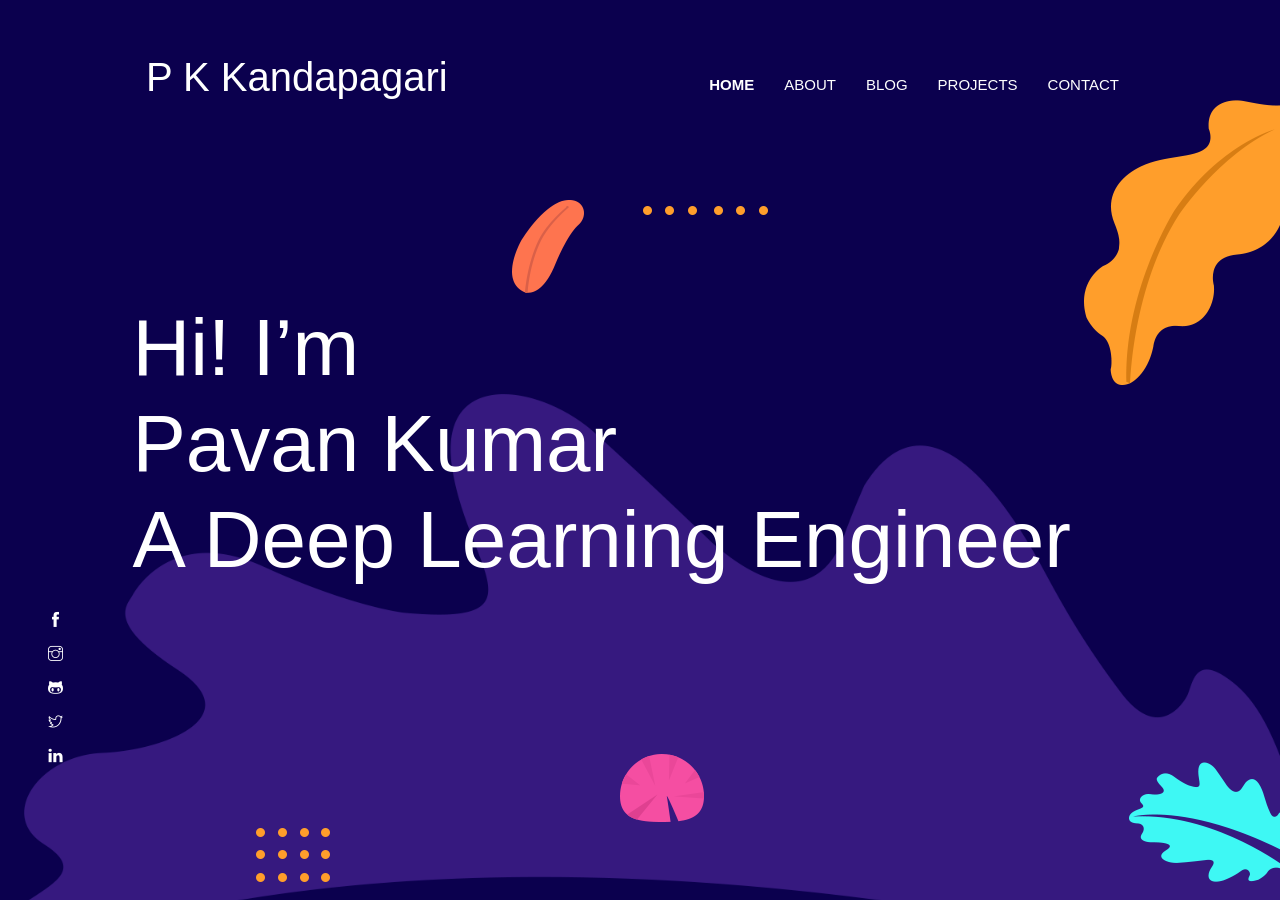
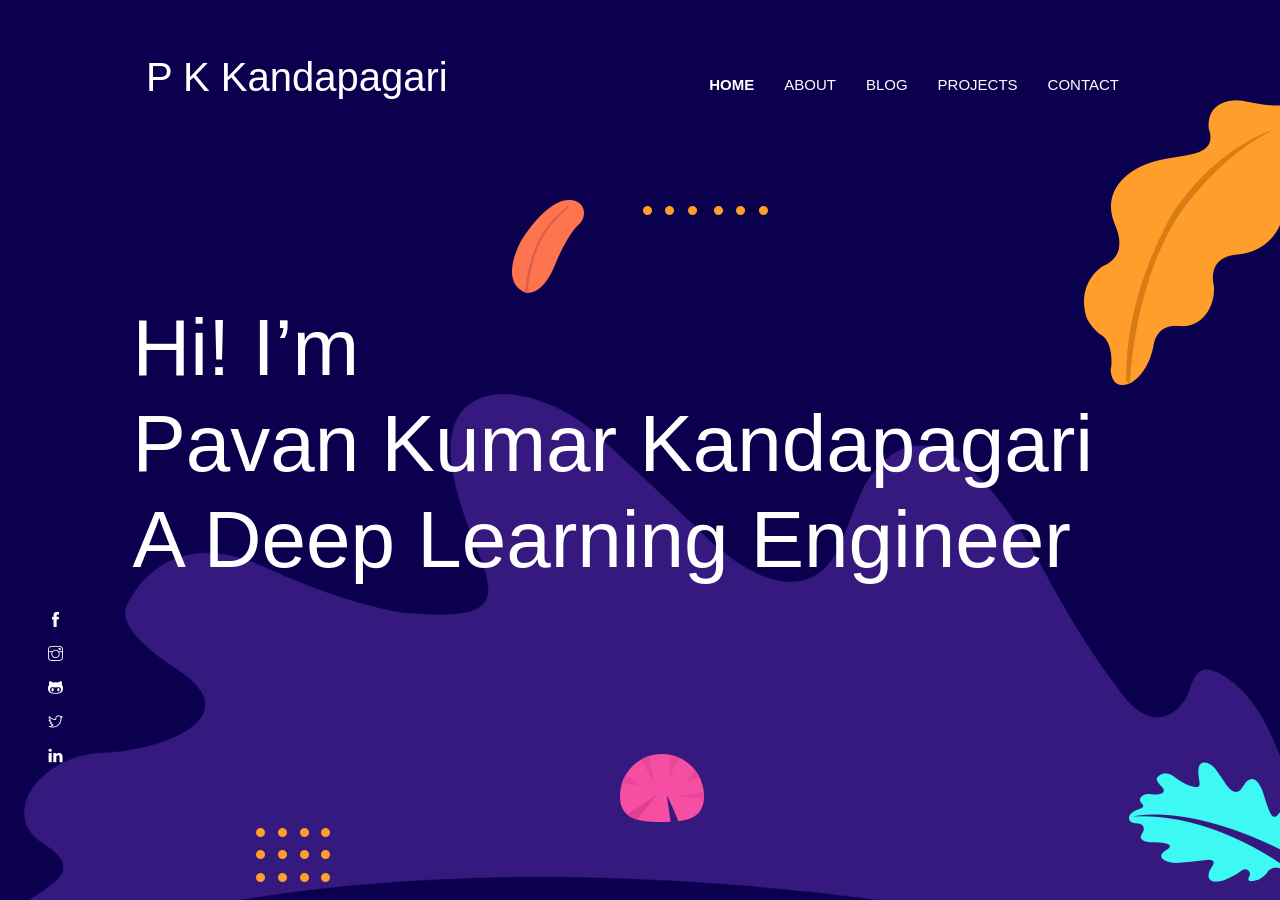
Before and after one commit to 785pavan/785pavan.github.io, a Jekyll site: the page built from index.html, in a window 1280 px wide and 900 px high. Built offline with Jekyll 4.4.1, drawn with Linux system fonts in a browser that asks for light colours.

Commit message:
updated title

```diff
--- a/_data/settings.yaml
+++ b/_data/settings.yaml
@@ -36,7 +36,7 @@ disqus-identifier: # Add your shortname for Disqus Comment. For example mr-brown
 # Hero Section
 
 hero:
-  hero-title: Hi! I’m <br> Pavan Kumar <br> A Deep Learning Engineer
+  hero-title: Hi! I’m <br> Pavan Kumar Kandapagari<br> A Deep Learning Engineer
 
 social:
   - { icon: "ti-facebook", link: "https://facebook.com/abhi619pavan" }
```
